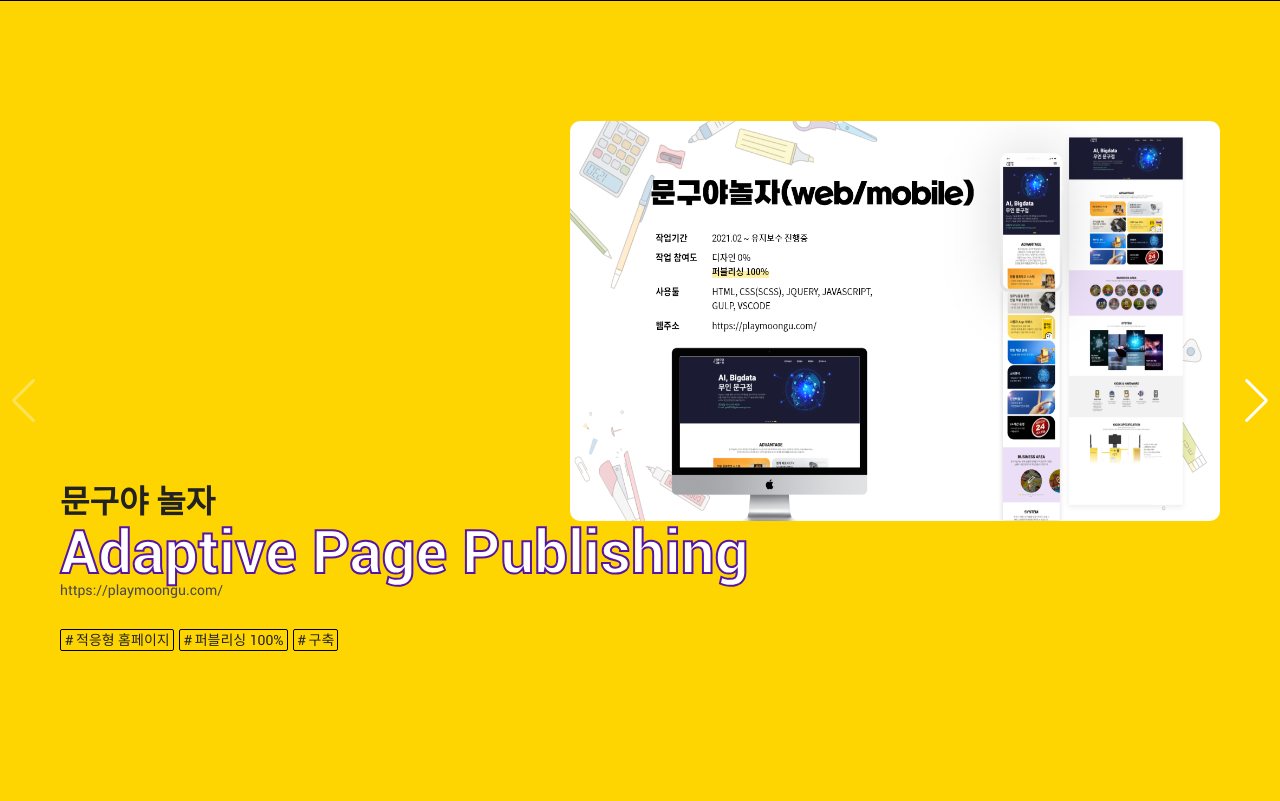
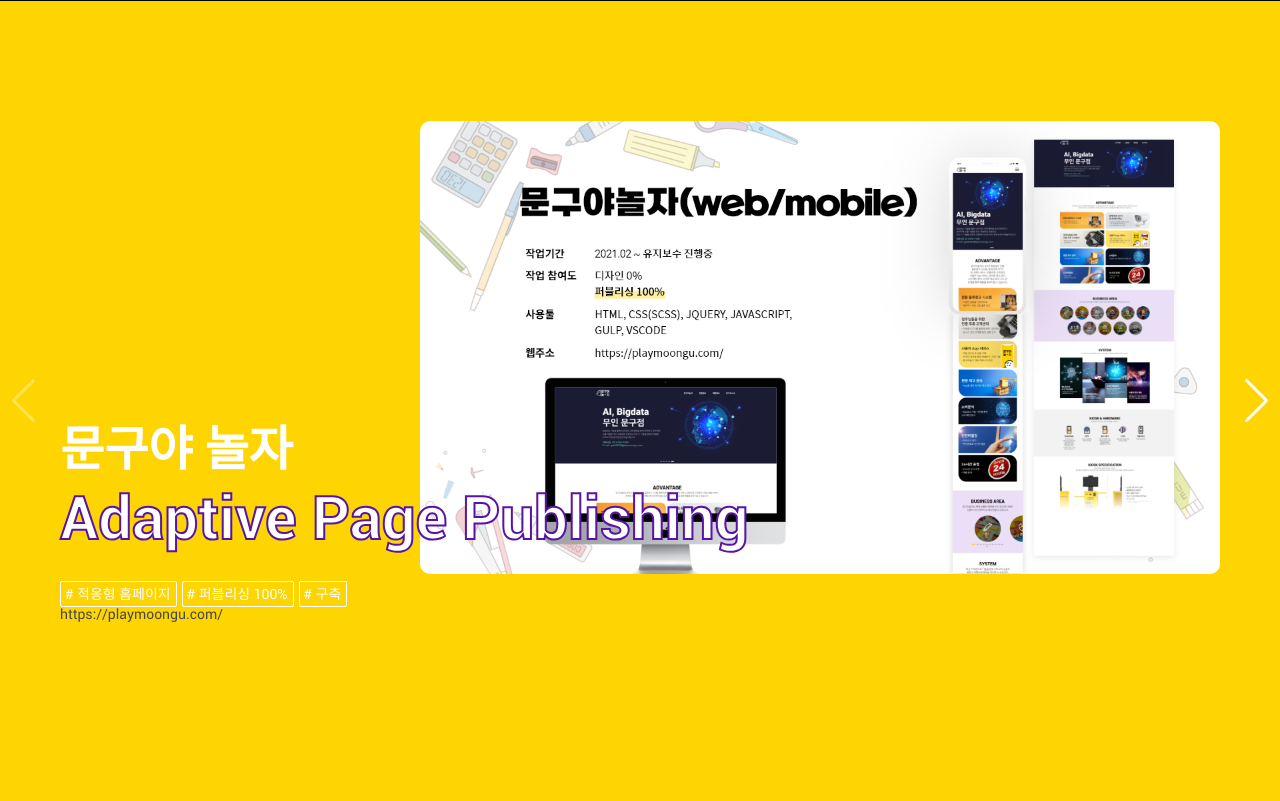
Before and after one commit to i-sohyeon/sohye0n.com, a Node project: template src/index.pug in a window 1280 px wide. Shown: the part 799-1600 px from the top of the page. Run offline with Node 20 templates, Linux system fonts and the light colour scheme; the template is opened without the code that fills it, so the values that code supplies are empty; style sheets or scripts are compiled from the project's sources; some libraries are stand-ins or nearby versions; some web fonts are replaced.

Commit message:
content update

```diff
--- a/src/index.pug
+++ b/src/index.pug
@@ -8,12 +8,13 @@ block content
       .content.design.bg-dark
         .content-box
           .title
-            p.glitch-02(data-title="text01") UI UX
-            h2.glitch-02(data-title="text02 · 0200202") Web publishier
-            h3.glitch-02(data-title="text03") portfolio
+            h1.glitch-02(data-title="UI · UX") UI &middot; UX
+            h1.glitch-02(data-title="Web publishier") Web publishier
+            h1.glitch-02(data-title="portfolio") portfolio
         .content-box
-          h3 프로젝트 이력
-            ul
+          h4 프로젝트 이력
+          ul.career-list
+            li NH농협은행 올원뱅크 리뉴얼 구축
             li KB국민은행 그룹 멤버십플랫폼 개발의뢰
             li KB국민은행 태블릿 브랜치 금융투자 상품 판매 프로세스 구축
             li 문구야놀자 웹/모바일 퍼블리싱(적응형)
@@ -23,14 +24,14 @@ block content
             li 굿뜨래페이 상생지원금 페이지 퍼블리싱(적응형)
             li 인조이웍스 홈페이지 웹/모바일 퍼블리싱(반응형)
             li 포토이 인생사진 갤러리 모바일 퍼블리싱
-            //- li 스포키즈 메인 및 서브 페이지 디자인
+            li 스포키즈 메인 및 서브 페이지 디자인
             li 태양광 햇빛마루 웹/모바일 퍼블리싱(적응형) 등..
-          h3 경력
-            ul
-              li 인픽스 (2022.06 ~ 재직중)
-              li 인조이웍스 (2021.01 ~ 2022.04)
-              li [프론트엔드]리액트(React.js 자바스크립트)_주말 (2022.01 ~ 2022.04)
-              li ui/ux 스마트웹&앱디자인(웹퍼블리싱&프론트엔드)실무과정 (2020.04 ~ 2020.10)
+          h4 경력
+          ul.career-list
+            li 인픽스 (2022.06 ~ 재직중)
+            li 인조이웍스 (2021.01 ~ 2022.04)
+            li [프론트엔드]리액트(React.js 자바스크립트)_주말 (2022.01 ~ 2022.04)
+            li ui/ux 스마트웹&앱디자인(웹퍼블리싱&프론트엔드)실무과정 (2020.04 ~ 2020.10)
 
     section#content2.gallery-content
       .swiper.mainSwiper
@@ -39,13 +40,14 @@ block content
             div.swiper-slide(class=className)
               .swiper-content
                 .text-box
-                  p= subTitle
+                  h3= subTitle
                   h2= title
-                  a.link(href=href, target="_blank")= href
                   .tag-box
                     span.tag= tagOne
                     span.tag= tagTwo
                     span.tag= tagThree
+                  a.link(href=href, target="_blank")= href
+
                 .img-box
                   img.btn_open(src=imgSrc, alt=subTitle, href=imgId)
                 if block
--- a/src/scss/module/_main.scss
+++ b/src/scss/module/_main.scss
@@ -99,25 +99,40 @@ body {
               overflow: hidden;
               color: $white;
 
-              grid-template-columns: 2fr 3fr;
-              gap: px;
+              grid-template-columns: 4fr 3fr;
+              gap: 0px;
               .title {
                 color: $white !important;
-                h2, h3 {
+                h1 {
                   font-family:Orbitron;
-                  font-size: 60px;
                   text-transform: uppercase;
                 }
               }
             }
             &-box {
-              padding: 24px;
+              padding: 5.208vw 48px;
               &:first-child {
                 position: relative;
                 .title {
                   position: absolute;
                   top: 50%;
                   transform: translateY(-50%);
+                }
+              }
+              ul {
+                &.career-list {
+                  margin-bottom: 36px;
+                  &:last-child {
+                    margin-bottom: 0;
+                  }
+                  li {
+                    margin-bottom: 6px;
+
+                    @include fontSize (16px, 400);
+                    &:last-child {
+                      margin-bottom: 0;
+                    }
+                  }
                 }
               }
             }
@@ -194,10 +209,12 @@ body {
     .text-box {
       position: absolute;
       z-index: 1;
-      bottom: 150px;
+      bottom: 180px;
       left: 60px;
-      p{
-        margin-bottom: 5px;
+      h3{
+        font-size: 48px;
+        margin-bottom: 15px;
+        color: $white;
       }
       h2 {
         // margin-bottom: 40px;
@@ -212,8 +229,8 @@ body {
       right: 60px;
       overflow: hidden;
       box-sizing: border-box;
-      width: 650px;
-      height: 400px;
+      width: 62.5vw;
+      height: 35.417vw;
       cursor: pointer;
       border-radius: 10px;
       background: $black;
@@ -235,8 +252,9 @@ body {
         position: relative;
         display: inline-block;
         margin-right: 5px;
-        padding: 3px 3px 3px 15px;
-        border: 1px solid $black;
+        padding: 5px 5px 5px 16px;
+        color: $white;
+        border: 1px solid $white;
         border-radius: 2px;
         &:last-child {
           margin-right: 0;
@@ -251,3 +269,17 @@ body {
     }
   }
 }
+h1{
+  @include fontSize(60px, 700);
+}
+h2{
+  @include fontSize(48px, 700);
+}
+h3{
+  @include fontSize(36px, 700);
+}
+h4{
+  margin-bottom: 10px;
+
+  @include fontSize (24px, 500);
+}
```
